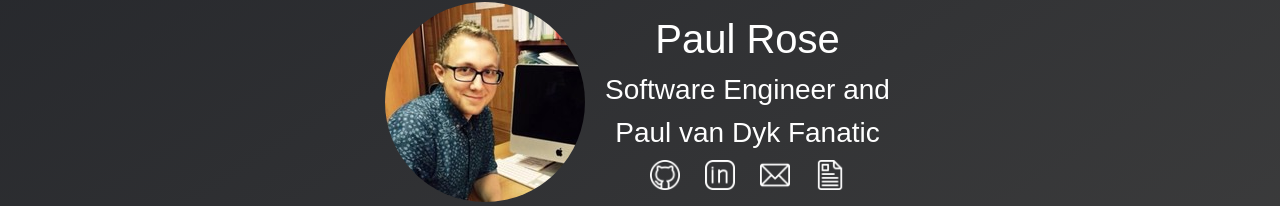
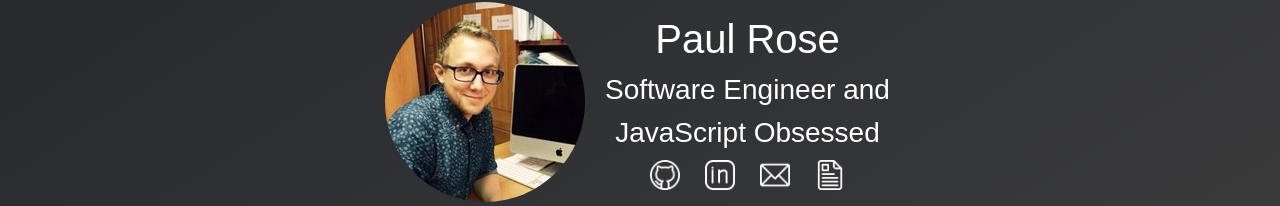
Before and after one commit to rose-paul/personal_site, a React app: page / in a window 1280 px wide. Shown: the part 330-536 px from the top of the page. Built offline with nearby package versions, Linux system fonts and the light colour scheme.

Commit message:
add to carousel

```diff
--- a/frontend/carousel.jsx
+++ b/frontend/carousel.jsx
@@ -2,7 +2,7 @@ import React, { useEffect, useState } from 'react';
 
 const Carousel = () => {
 
-    const facts = ["Paul van Dyk Fanatic", "JavaScript Obsessed", "Pelmeni Enthusiast"]
+    const facts = ["Paul van Dyk Fanatic", "React Buff", "Pelmeni Enthusiast", "JavaScript Obsessed"]
     const [display, setDisplay] = useState("Paul van Dyk Fanatic");
     const len = facts.length;
     let index = 1;
```
Also changed, not shown: 1 other file (tests, documents, lock files or other folders).
